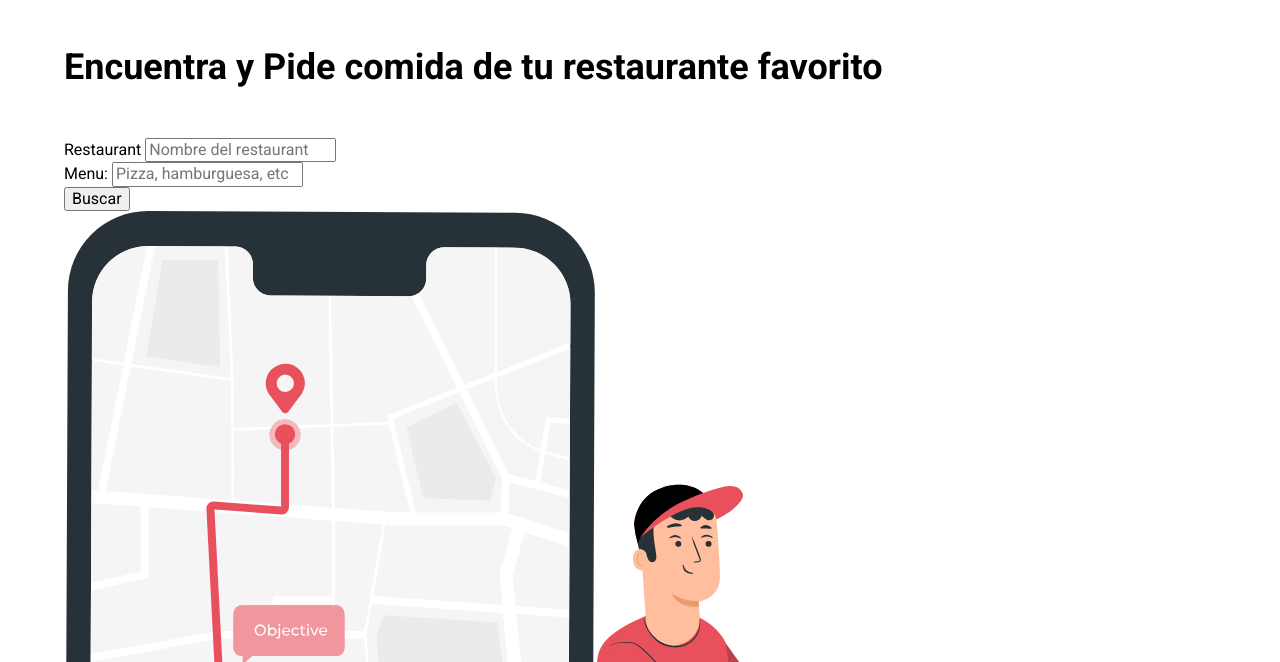
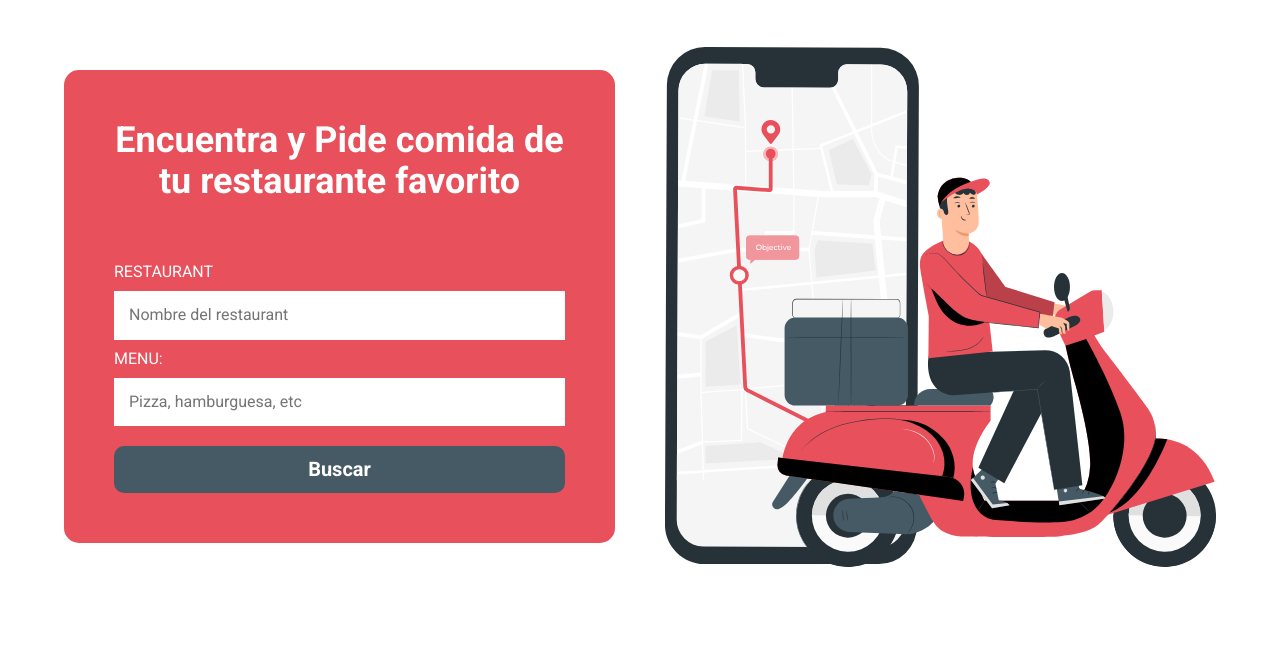
Before and after one commit to MartinezFabian/Landing-page-delivery-app, a website: page index.html in a window 1280 px wide. Shown: the part 138-800 px from the top of the page. Drawn offline with Linux system fonts and the light colour scheme.

Commit message:
add styles to the form section

```diff
--- a/index.html
+++ b/index.html
@@ -30,7 +30,9 @@
     <section class="form form__container">
       <div class="form__grid">
         <div class="form__content">
-          <h2>Encuentra y Pide comida de tu restaurante favorito</h2>
+          <h2 class="form__heading">
+            Encuentra y Pide comida de tu restaurante favorito
+          </h2>
           <form class="form__search">
             <div class="form__field">
               <label for="restaurant" class="form__label">Restaurant</label>
--- a/src/scss/app.scss
+++ b/src/scss/app.scss
@@ -1,2 +1,3 @@
 @use "base";
 @use "header";
+@use "form";
--- /dev/null
+++ b/src/scss/form/_form.scss
@@ -0,0 +1,61 @@
+@use "../base/variables" as v;
+@use "../base/mixins" as m;
+
+.form {
+  &__grid {
+    @include m.tablet {
+      @include m.grid(2, 5rem);
+      align-items: center;
+    }
+  }
+
+  &__content {
+    background-color: v.$primary-color;
+    padding: 5rem;
+    border-radius: 1.5rem;
+
+    display: flex;
+    flex-direction: column;
+    justify-content: space-between;
+  }
+
+  &__heading {
+    color: v.$white;
+    text-align: center;
+  }
+
+  &__field {
+    margin-bottom: 1rem;
+  }
+
+  &__label {
+    display: block;
+    text-transform: uppercase;
+    color: v.$white;
+    margin: 1rem 0;
+  }
+
+  &__input {
+    width: 100%;
+    padding: 1.5rem;
+    border: none;
+  }
+
+  &__submit {
+    margin-top: 2rem;
+    @include m.button(v.$secondary-color, v.$white);
+    width: 100%;
+
+    @include m.tablet {
+      width: 100%;
+    }
+  }
+
+  &__image {
+    margin-top: 5rem;
+
+    @include m.tablet {
+      margin-top: 0;
+    }
+  }
+}
--- /dev/null
+++ b/src/scss/form/_index.scss
@@ -0,0 +1 @@
+@forward "form";
```
Also changed, not shown: build/css/app.css.
